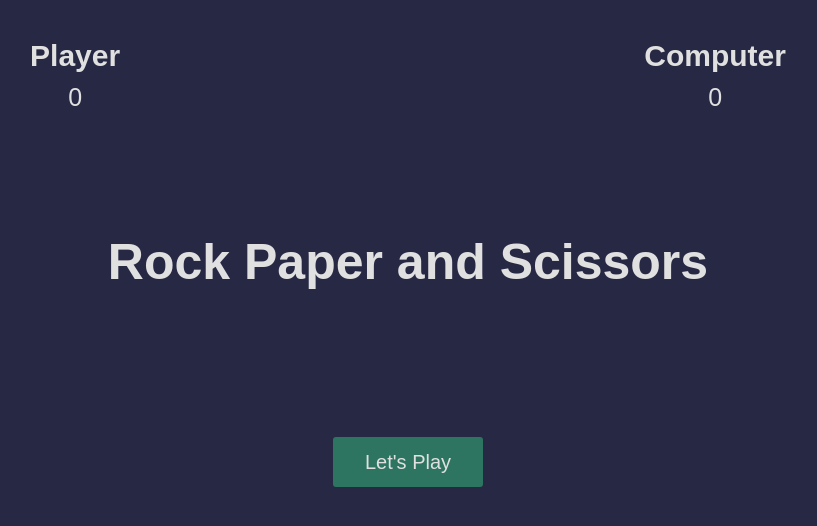
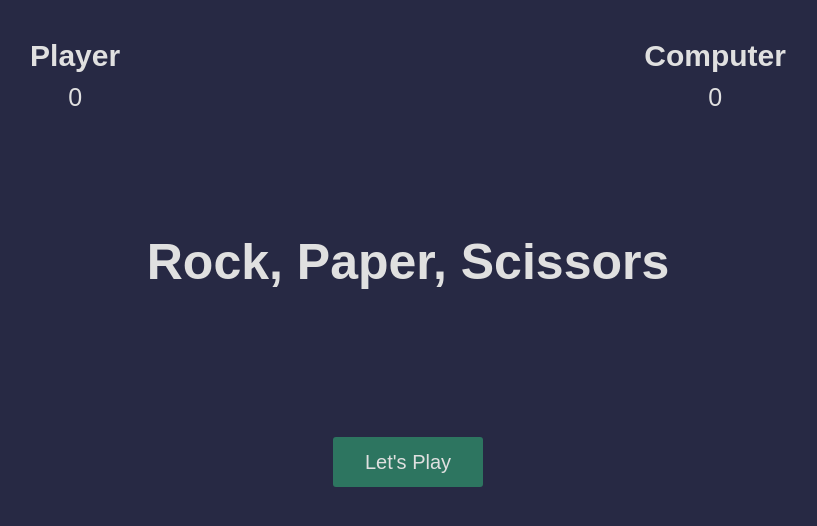
Before and after one commit to moripa115/moggithon2022-2-2F, a plain HTML site: page index.html in a window 1280 px wide. Shown: the whole page, without its empty margins (232-1049 px from the left). Drawn offline with Linux system fonts and the light colour scheme.

Commit message:
テスト

```diff
--- a/index.html
+++ b/index.html
@@ -5,7 +5,7 @@
     <meta name="viewport" content="width=device-width, initial-scale=1.0" />
     <meta http-equiv="X-UA-Compatible" content="ie=edge" />
     <link rel="stylesheet" href="./style.css" />
-    <title>Rock paper and scissors</title>
+    <title>Rock,paper,scissors</title>
   </head>
   <body>
     <section class="game">
@@ -21,7 +21,7 @@
       </div>
 
       <div id="intro" class="intro">
-        <h1>Rock Paper and Scissors</h1>
+        <h1>Rock, Paper, Scissors</h1>
         <button id="play-button">Let's Play</button>
       </div>
 
@@ -38,7 +38,7 @@
         </div>
       </div>
     </section>
-
+<!-- あいうえお -->
     <script src="app.js"></script>
   </body>
 </html>
```
